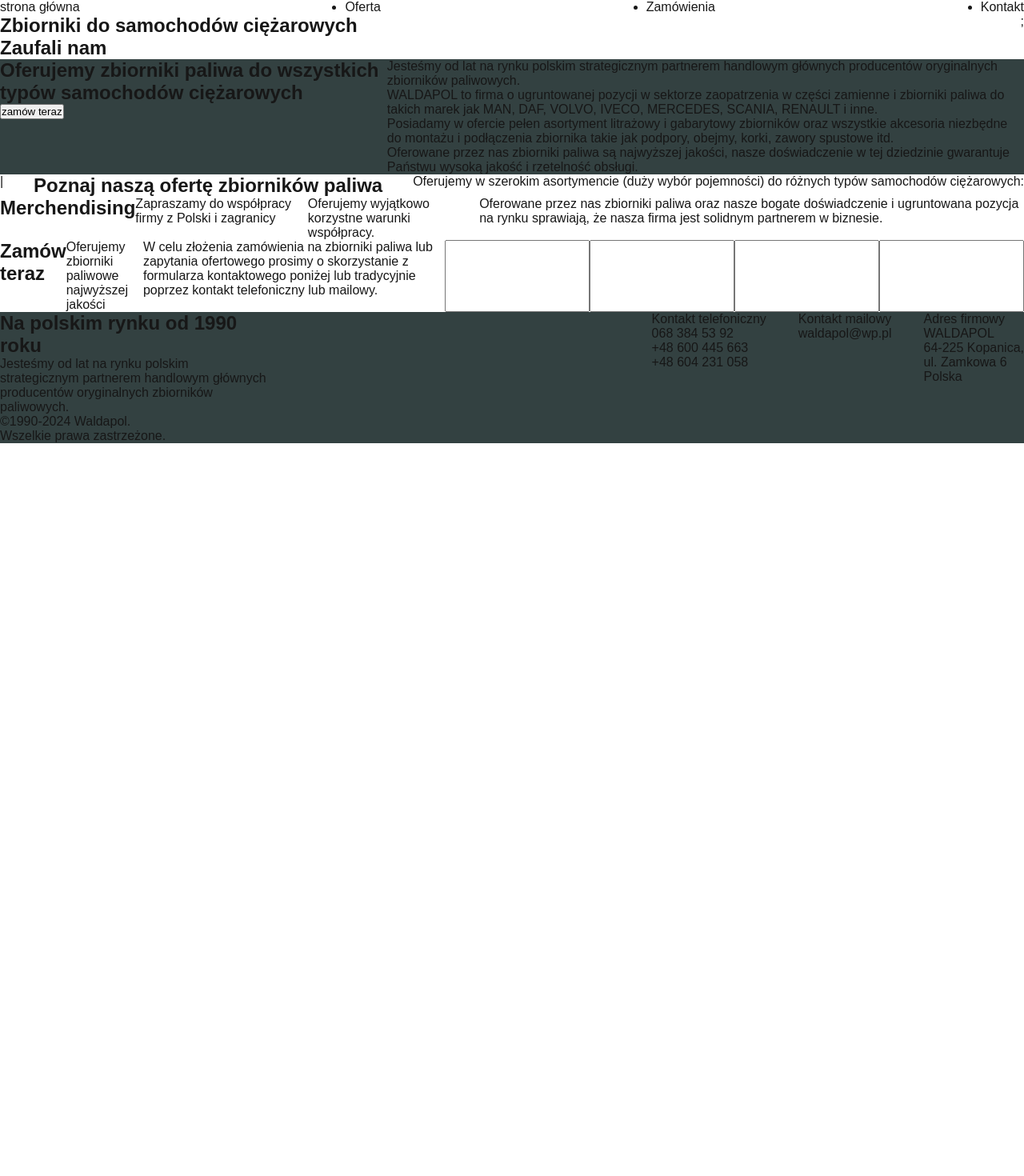
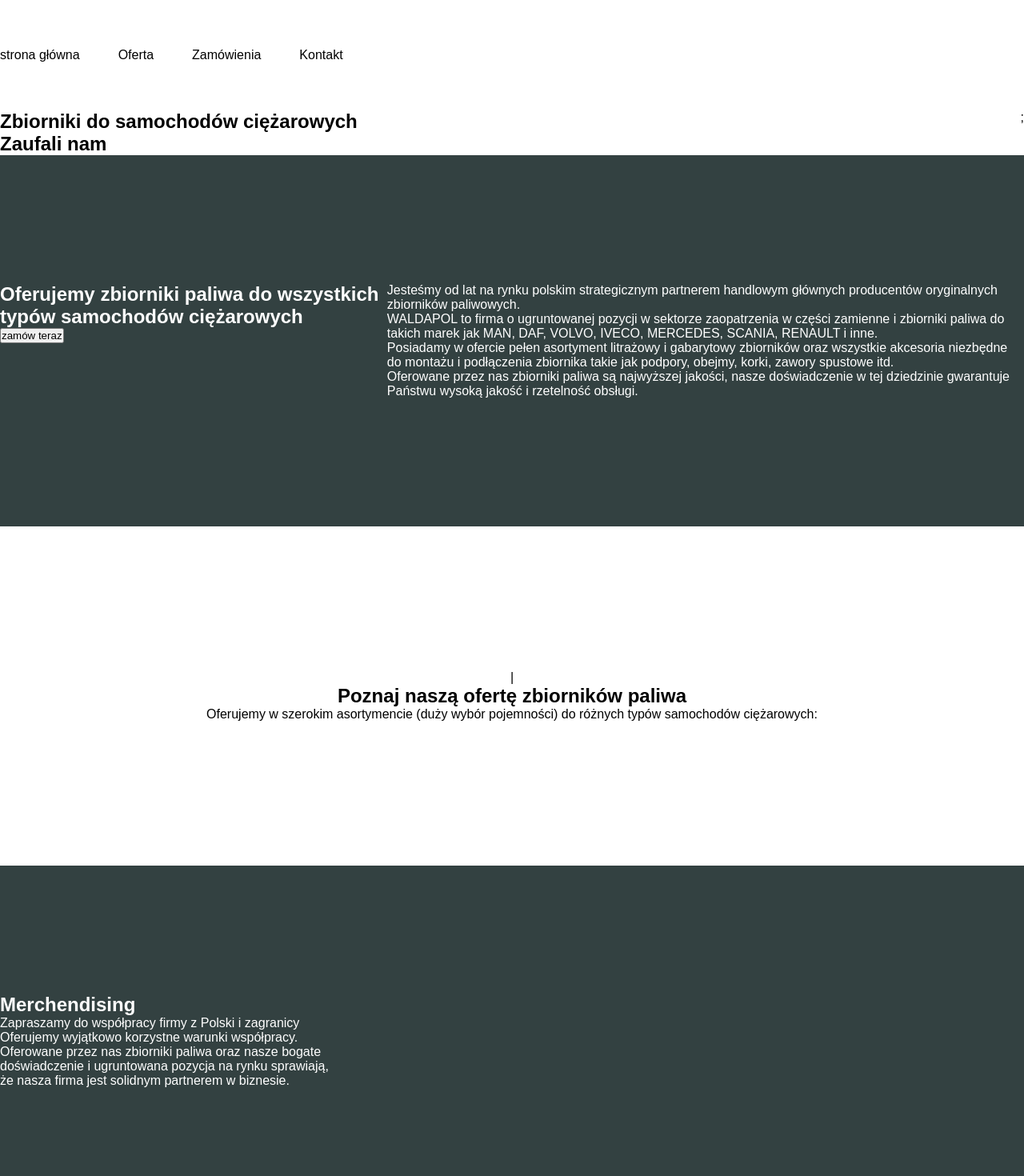
Before and after one commit to AdamKniec/waldapol, a Next.js app: page / in a window 1280 px wide. Shown: the top 1470 px of the page at 80% size. Before the commit the page ends 800 px from the top, so only its background shows below. Built offline with nearby package versions, Linux system fonts and the light colour scheme.

Commit message:
adding paddings and layout improvements to each sections

```diff
--- a/src/app/globals.css
+++ b/src/app/globals.css
@@ -1,15 +1,3 @@
-:root {
-  --background: #ffffff;
-  --foreground: #171717;
-}
-
-@media (prefers-color-scheme: dark) {
-  :root {
-    --background: #0a0a0a;
-    --foreground: #ededed;
-  }
-}
-
 html,
 body {
   max-width: 100vw;
@@ -17,8 +5,6 @@ body {
 }
 
 body {
-  color: var(--foreground);
-  background: var(--background);
   font-family: Arial, Helvetica, sans-serif;
   -webkit-font-smoothing: antialiased;
   -moz-osx-font-smoothing: grayscale;
@@ -34,9 +20,3 @@ a {
   color: inherit;
   text-decoration: none;
 }
-
-@media (prefers-color-scheme: dark) {
-  html {
-    color-scheme: dark;
-  }
-}
--- a/src/components/sections/ContactForm/ContactForm.module.css
+++ b/src/components/sections/ContactForm/ContactForm.module.css
@@ -1,5 +1,7 @@
 .innerWrapper {
+  padding: 200px 0;
   display: flex;
+  flex-direction: column;
   max-width: 1392px;
   justify-content: space-between;
   margin: 0 auto;
--- a/src/components/sections/Cooperation/Cooperation.module.css
+++ b/src/components/sections/Cooperation/Cooperation.module.css
@@ -1,6 +1,16 @@
+.section {
+  background-color: #334141;
+  color: white;
+  padding: 160px 0;
+}
 .innerWrapper {
   display: flex;
   max-width: 1392px;
   justify-content: space-between;
   margin: 0 auto;
+  flex-direction: column;
 }
+
+.textWrapper {
+  max-width: 414px;
+}
--- a/src/components/sections/Cooperation/Cooperation.tsx
+++ b/src/components/sections/Cooperation/Cooperation.tsx
@@ -2,16 +2,21 @@ import styles from "./Cooperation.module.css";
 
 export const Cooperation = () => {
   return (
-    <section>
+    <section className={styles.section}>
       <div className={styles.innerWrapper}>
-        <h2>Merchendising</h2>
-        <p>Zapraszamy do współpracy firmy z Polski i zagranicy</p>
-        <p>Oferujemy wyjątkowo korzystne warunki współpracy.</p>
-        <p>
-          Oferowane przez nas zbiorniki paliwa oraz nasze bogate doświadczenie i
-          ugruntowana pozycja na rynku sprawiają, że nasza firma jest solidnym
-          partnerem w biznesie.
-        </p>
+        <div className={styles.textWrapper}>
+          <h2>Merchendising</h2>
+          <p>Zapraszamy do współpracy firmy z Polski i zagranicy</p>
+          <p>Oferujemy wyjątkowo korzystne warunki współpracy.</p>
+          <p>
+            Oferowane przez nas zbiorniki paliwa oraz nasze bogate doświadczenie
+            i ugruntowana pozycja na rynku sprawiają, że nasza firma jest
+            solidnym partnerem w biznesie.
+          </p>
+        </div>
+        <div>
+          <img />
+        </div>
       </div>
     </section>
   );
--- a/src/components/sections/OfferIntro/OfferIntro.module.css
+++ b/src/components/sections/OfferIntro/OfferIntro.module.css
@@ -1,6 +1,8 @@
 .sectionWrapper {
+  padding: 160px 0;
   display: flex;
   background-color: #334141;
+  color: white;
 }
 .innerWrapper {
   display: flex;
--- a/src/components/sections/Products/Products.module.css
+++ b/src/components/sections/Products/Products.module.css
@@ -1,5 +1,8 @@
 .innerWrapper {
   display: flex;
+  flex-direction: column;
+  padding: 180px 0;
+  align-items: center;
   max-width: 1392px;
   justify-content: space-between;
   margin: 0 auto;
--- a/src/components/sections/shared/Footer/Footer.module.css
+++ b/src/components/sections/shared/Footer/Footer.module.css
@@ -1,5 +1,7 @@
 .section {
   background-color: #334141;
+  color: white;
+  padding: 160px 0;
 }
 .innerWrapper {
   display: flex;
--- a/src/components/sections/shared/Navbar/Navbar.module.css
+++ b/src/components/sections/shared/Navbar/Navbar.module.css
@@ -1,6 +1,8 @@
 .innerWrapper {
   display: flex;
   max-width: 1392px;
-  justify-content: space-between;
+  list-style-type: none;
+  padding: 60px 0;
+  gap: 48px;
   margin: 0 auto;
 }
```
